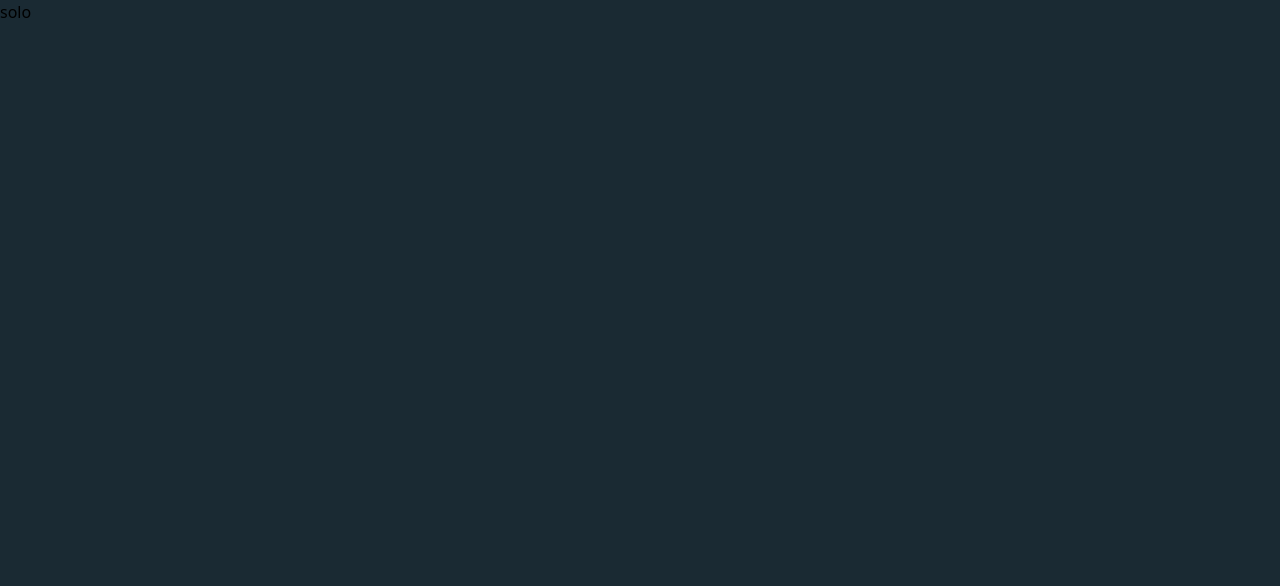
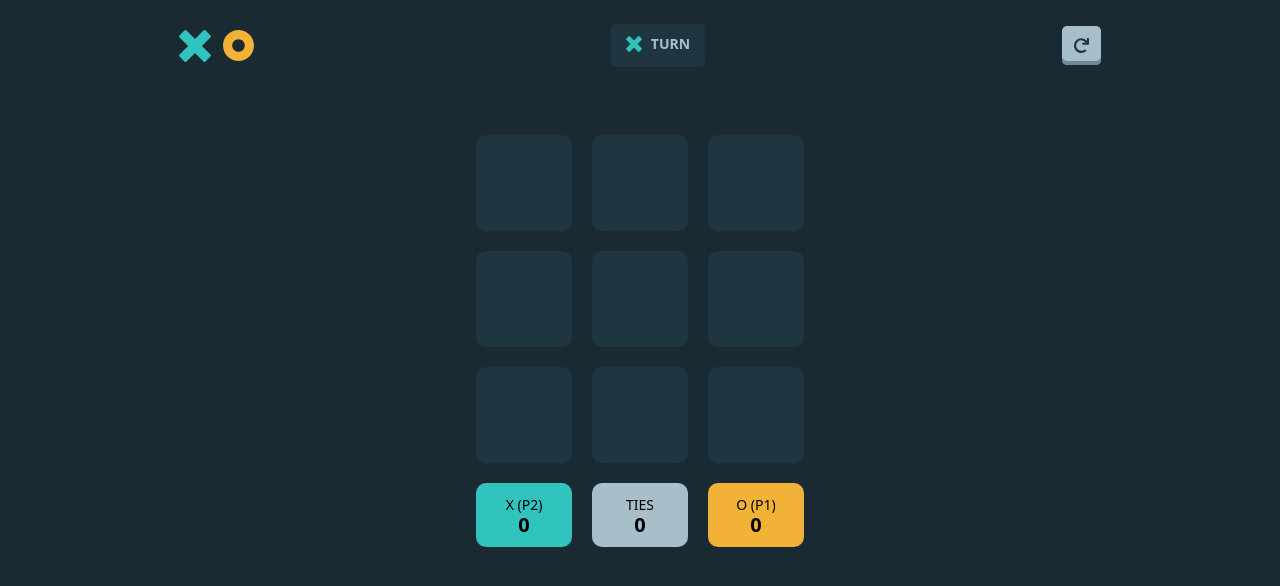
Before and after one commit to DevDiu071/Tic-Tac-Toe, a Next.js app: page /sologamePage in a window 1280 px wide. Shown: the top 586 px of the page. Built offline with nearby package versions, Linux system fonts and the light colour scheme.

Commit message:
Pick player mark

```diff
--- a/app/_components/PlayerMark.tsx
+++ b/app/_components/PlayerMark.tsx
@@ -1,22 +1,56 @@
+"use client";
+
 import React from "react";
 import Image from "next/image";
 import xImg from "@/public/images/icon-x.svg";
 import { FaCircleDot } from "react-icons/fa6";
+import clsx from "clsx";
+import { useGame } from "../_context/GameContext";
 
 export default function PlayerMark() {
+  const { selectedMark, setSelectedMark } = useGame();
   return (
     <div className="bg-semi-dark-navy mt-[32px] shad pt-[24px] rounded-[15px]">
       <h1 className="text-silver font-bold text-[16px] text-center">
         PICK PLAYER 1&apos;S MARK
       </h1>
       <div className="flex justify-center">
-        <div className="grid grid-cols-2 gap-x-3 items-center mt-[24px] mb-[17px] h-[72px] rounded-[10px] bg-dark-navy w-[279px]">
-          <div className="flex justify-center">
-            <Image src={xImg} alt="icon x" className="w-[32px] svg h-[32px]" />
-          </div>
-          <div className="bg-silver p-2.5 rounded-[10px] flex justify-center">
-            <FaCircleDot className="text-[31px]" />
-          </div>
+        <div className="grid grid-cols-2 px-2 gap-x-3 items-center mt-[24px] mb-[17px] h-[72px] rounded-[10px] bg-dark-navy w-[279px]">
+          <button
+            className={clsx(
+              "flex p-3 rounded-[10px] items-center justify-center",
+              {
+                "bg-silver": selectedMark === "X",
+              }
+            )}
+            onClick={() => setSelectedMark("X")}
+          >
+            <svg
+              className="w-[31px] h-[31px]"
+              viewBox="0 0 64 64"
+              xmlns="http://www.w3.org/2000/svg"
+            >
+              <path
+                d="M51.12 1.269c.511 0 1.023.195 1.414.586l9.611 9.611c.391.391.586.903.586 1.415s-.195 1.023-.586 1.414L44.441 32l17.704 17.705c.391.39.586.902.586 1.414 0 .512-.195 1.024-.586 1.415l-9.611 9.611c-.391.391-.903.586-1.415.586a1.994 1.994 0 0 1-1.414-.586L32 44.441 14.295 62.145c-.39.391-.902.586-1.414.586a1.994 1.994 0 0 1-1.415-.586l-9.611-9.611a1.994 1.994 0 0 1-.586-1.415c0-.512.195-1.023.586-1.414L19.559 32 1.855 14.295a1.994 1.994 0 0 1-.586-1.414c0-.512.195-1.024.586-1.415l9.611-9.611c.391-.391.903-.586 1.415-.586s1.023.195 1.414.586L32 19.559 49.705 1.855c.39-.391.902-.586 1.414-.586Z"
+                className={clsx("", {
+                  "fill-grey": selectedMark && selectedMark === "X",
+                  "fill-silver": selectedMark && selectedMark !== "X",
+                })}
+              />
+            </svg>
+          </button>
+          <button
+            onClick={() => setSelectedMark("O")}
+            className={clsx("p-2.5 rounded-[10px] flex justify-center", {
+              "bg-silver text-grey": selectedMark === "O",
+            })}
+          >
+            <FaCircleDot
+              className={clsx("text-[31px]", {
+                "text-silver": selectedMark !== "O",
+              })}
+            />
+          </button>
         </div>
       </div>
       <p className="text-[14px] font-semibold pb-[30px] text-silver text-center">
--- /dev/null
+++ b/app/_components/SoloGameBoard.tsx
@@ -0,0 +1,46 @@
+"use client";
+
+import { useGame } from "../_context/GameContext";
+import Image from "next/image";
+import xImg from "@/public/images/icon-x.svg";
+import oImg from "@/public/images/icon-o.svg";
+import clsx from "clsx";
+import { FaCircleDot } from "react-icons/fa6";
+
+export default function SoloGameBoard() {
+  const { board, handleClick, handleSoloClick, winningLine, gameWinner } =
+    useGame();
+  console.log(board);
+  return (
+    <div className="grid grid-cols-3 max-w-[328px] mx-auto gap-[20px]">
+      {board.map((square, index) => (
+        <button
+          onClick={() => handleSoloClick(index)}
+          className={clsx(" rounded-[10px] p-4 w-[96px] h-[96px]", {
+            "bg-light-yellow":
+              gameWinner === "O" && winningLine.includes(index),
+            "bg-light-blue": gameWinner === "X" && winningLine.includes(index),
+            "bg-semi-dark-navy": !winningLine.includes(index),
+          })}
+          key={index}
+        >
+          {square === "X" ? (
+            <div className="flex items-center justify-center">
+              <Image src={xImg} alt="icon x" className="w-[40px] h-[40px]" />
+            </div>
+          ) : square === "O" ? (
+            <div className={clsx("flex items-center justify-center", {})}>
+              {gameWinner !== "O" ? (
+                <Image src={oImg} alt="icon o" className="w-[40px] h-[40px]" />
+              ) : gameWinner === "O" ? (
+                <FaCircleDot className="text-[31px]" />
+              ) : null}
+
+              {/* {gameWinner === "O" && <FaCircleDot className="text-[31px]" />} */}
+            </div>
+          ) : null}
+        </button>
+      ))}
+    </div>
+  );
+}
--- a/app/_context/GameContext.tsx
+++ b/app/_context/GameContext.tsx
@@ -21,6 +21,7 @@ function GameProvider({ children }: { children: ReactNode }) {
   const [tieCount, setTieCount] = useState<number>(0);
   const [tie, setTie] = useState<boolean>(false);
   const [winningLine, setWinningLine] = useState<number[]>([]);
+  const [selectedMark, setSelectedMark] = useState<string>("X");
 
   const router = useRouter();
 
@@ -49,6 +50,100 @@ function GameProvider({ children }: { children: ReactNode }) {
     setBoard(newBoard);
     if (!gameWinner) {
       setIsxNext(!isxNext);
+    }
+  };
+
+  ///////////// AI LOGIC
+
+  // Check if board is full (for Minimax)
+  const isBoardFull = (board: (string | null)[]) => {
+    return board.every((cell) => cell !== null);
+  };
+
+  // Minimax algorithm
+  const minimax = (
+    board: (string | null)[],
+    depth: number,
+    isMaximizing: boolean
+  ) => {
+    const winner = calculateWinner(board).winner;
+
+    // Terminal conditions
+    if (winner === "X") return -10 + depth; // AI loses
+    if (winner === "O") return 10 - depth; // AI wins
+    if (isBoardFull(board)) return 0; // Draw
+
+    if (isMaximizing) {
+      let bestScore = -Infinity;
+      for (let i = 0; i < board.length; i++) {
+        if (!board[i]) {
+          board[i] = "O"; // AI is "O"
+          const score = minimax(board, depth + 1, false);
+          board[i] = null; // Undo move
+          bestScore = Math.max(score, bestScore);
+        }
+      }
+      return bestScore;
+    } else {
+      let bestScore = Infinity;
+      for (let i = 0; i < board.length; i++) {
+        if (!board[i]) {
+          board[i] = "X"; // Player is "X"
+          const score = minimax(board, depth + 1, true);
+          board[i] = null; // Undo move
+          bestScore = Math.min(score, bestScore);
+        }
+      }
+      return bestScore;
+    }
+  };
+
+  // AI makes the best move using Minimax
+  const makeAIMove = (currentBoard: (string | null)[]) => {
+    let bestScore = -Infinity;
+    let bestMove = -1;
+
+    for (let i = 0; i < currentBoard.length; i++) {
+      if (!currentBoard[i]) {
+        currentBoard[i] = "O"; // AI is "O"
+        const score = minimax(currentBoard, 0, false);
+        currentBoard[i] = null; // Undo move
+        if (score > bestScore) {
+          bestScore = score;
+          bestMove = i;
+        }
+      }
+    }
+
+    if (bestMove !== -1) {
+      const newBoard = [...currentBoard];
+      newBoard[bestMove] = "O";
+      setBoard(newBoard);
+      // Check if AI won
+      const winner = calculateWinner(newBoard).winner;
+      if (winner) setGameWinner(winner);
+    }
+  };
+
+  const handleSoloClick = (index: number) => {
+    // If cell is occupied or game is over, do nothing
+    if (board[index] || calculateWinner(board).winner) return;
+
+    // Player makes a move
+    const newBoard = [...board];
+    newBoard[index] = isxNext ? "X" : "O"; // Assume player is "X"
+    setBoard(newBoard);
+
+    // Check if player won
+    const winner = calculateWinner(newBoard).winner;
+    if (winner) {
+      setGameWinner(winner);
+      return;
+    }
+
+    // If no winner, trigger AI move (assuming AI is "O")
+    if (!winner) {
+      setTimeout(() => makeAIMove(newBoard), 500); // Delay for UX
     }
   };
 
@@ -122,8 +217,11 @@ function GameProvider({ children }: { children: ReactNode }) {
         nextRound,
         tie,
         setTie,
+        selectedMark,
+        setSelectedMark,
         winningLine,
         setWinningLine,
+        handleSoloClick,
       }}
     >
       {children}
--- a/app/_types/gameTypes.tsx
+++ b/app/_types/gameTypes.tsx
@@ -12,10 +12,13 @@ export interface GameContextType {
   winningLine: number[];
   quitGame: () => void;
   nextRound: () => void;
+  handleSoloClick: (index: number) => void;
   xWinCount: number;
   oWinCount: number;
   tieCount: number;
   tie: boolean;
+  setSelectedMark: Dispatch<SetStateAction<string>>;
+  selectedMark: string;
   setTie: Dispatch<SetStateAction<boolean>>;
   setXwinCount: Dispatch<SetStateAction<number>>;
   setOwinCount: Dispatch<SetStateAction<number>>;
--- a/app/sologamePage/page.tsx
+++ b/app/sologamePage/page.tsx
@@ -1,5 +1,19 @@
 import React from "react";
+import GameBoard from "../_components/GameBoard";
+import Header from "../_components/Header";
+import Stats from "../_components/Stats";
+import WinScreen from "../_components/WinScreen";
+import Overlay from "../_components/Overlay";
+import SoloGameBoard from "../_components/SoloGameBoard";
 
 export default function page() {
-  return <div>solo</div>;
+  return (
+    <div>
+      <Header />
+      <SoloGameBoard />
+      <Stats />
+      <WinScreen />
+      <Overlay />
+    </div>
+  );
 }
```
